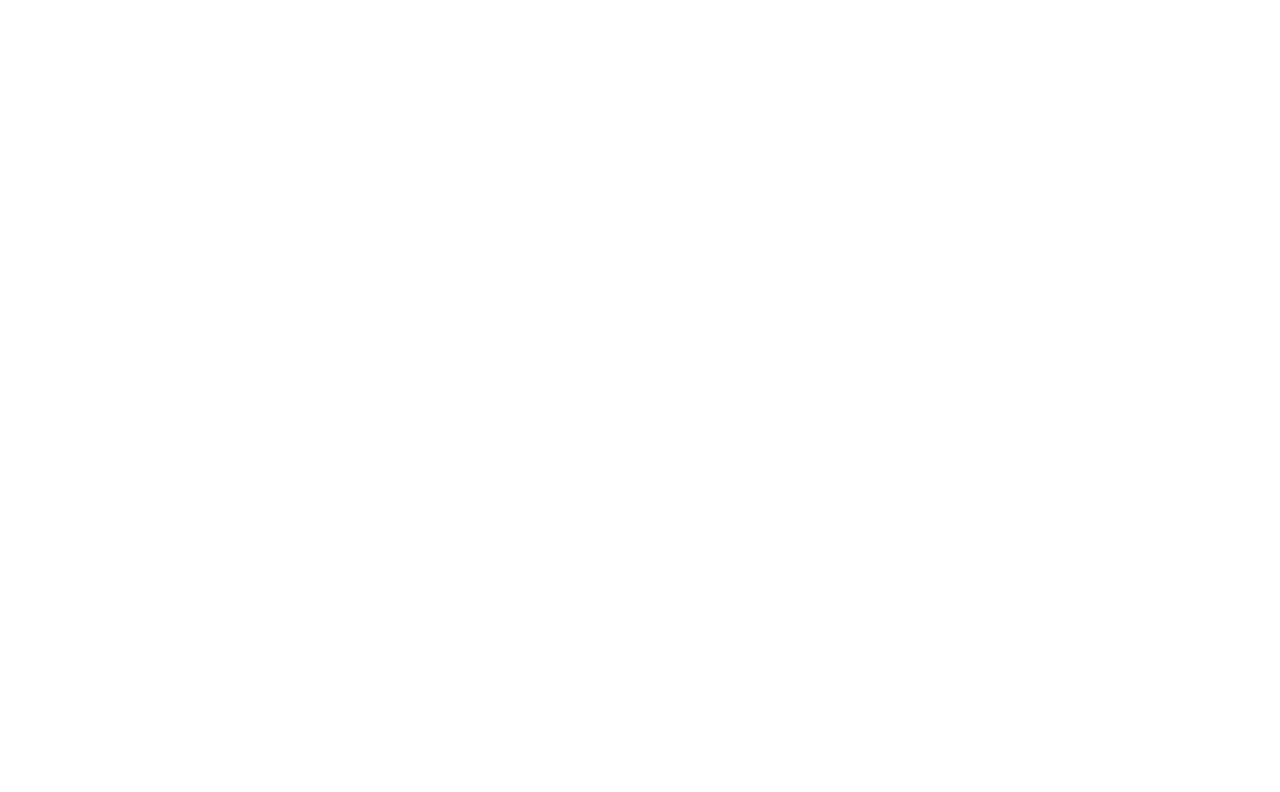
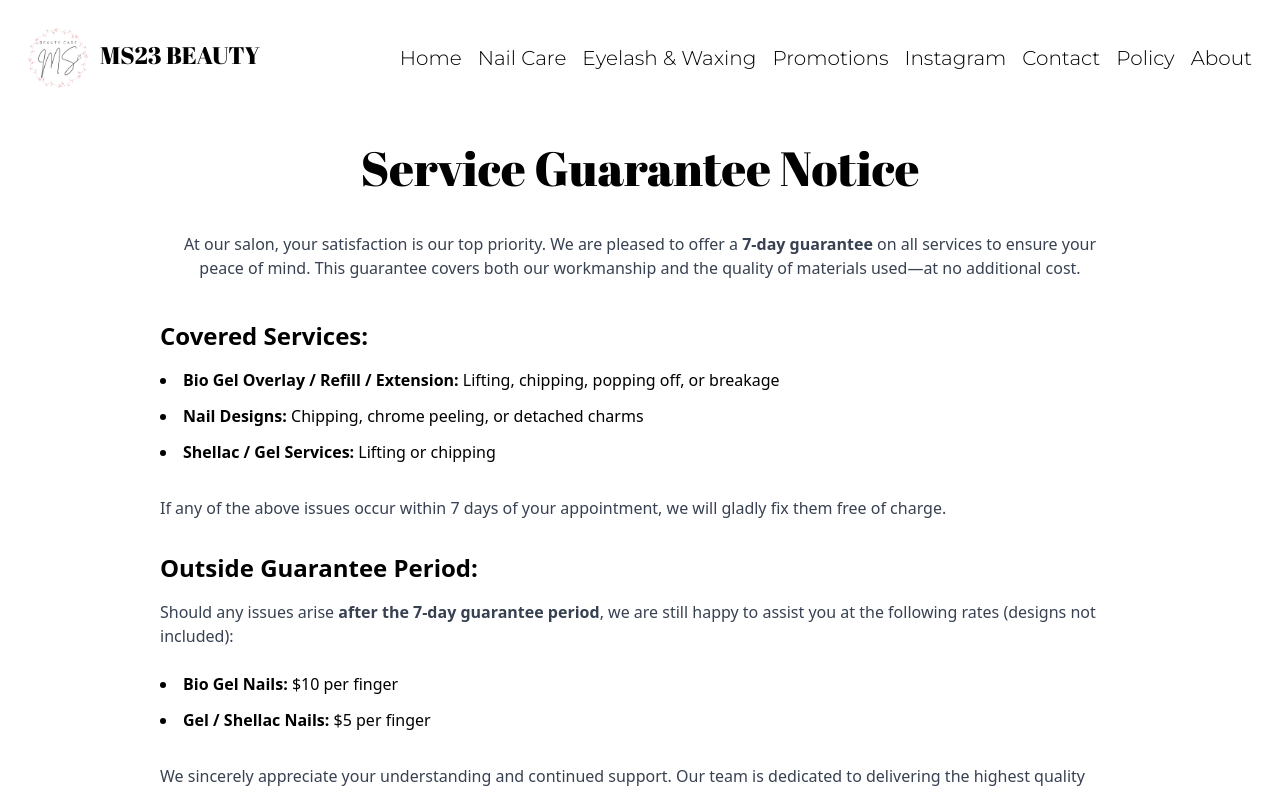
Before and after one commit to HenryPahn/MsBeauty23, a React (Vite) app in the folder MS23BEAUTY/: page /policy in a window 1280 px wide. Before the commit this address had no page. Shown: the top 792 px of the page. Built offline with nearby package versions, Linux system fonts and the light colour scheme.

Commit message:
Add policy page

```diff
--- /dev/null
+++ b/MS23BEAUTY/src/Policy.jsx
@@ -0,0 +1,45 @@
+import Navbar from "./components/Navbar"
+import Footer from "./components/Footer"
+
+export default function Policy() {
+    return (
+        <div className="flex flex-col min-h-screen">
+          <Navbar />
+          <main className="flex-grow">
+            <section className="py-12 mt-20 md:mt-24">
+              <div className="max-w-5xl mx-auto px-4 sm:px-6 lg:px-8">
+                <h1 className="text-4xl md:text-5xl text-center font-Abril_Fatface mb-10">Service Guarantee Notice</h1>
+
+                <p className="text-center text-gray-700 mb-10">At our salon, your satisfaction is our top priority. We are pleased to offer a <span className="font-semibold">7-day guarantee</span> on all services to ensure your peace of mind. This guarantee covers both our workmanship and the quality of materials used—at no additional cost.</p>
+
+                <div className="space-y-8">
+                  <div>
+                    <h2 className="text-2xl font-bold mb-4">Covered Services:</h2>
+                    <ul className="list-disc list-inside space-y-3">
+                      <li><span className="font-semibold">Bio Gel Overlay / Refill / Extension:</span> Lifting, chipping, popping off, or breakage</li>
+                      <li><span className="font-semibold">Nail Designs:</span> Chipping, chrome peeling, or detached charms</li>
+                      <li><span className="font-semibold">Shellac / Gel Services:</span> Lifting or chipping</li>
+                    </ul>
+                  </div>
+
+                  <p className="text-gray-700">If any of the above issues occur within 7 days of your appointment, we will gladly fix them free of charge.</p>
+
+                  <div>
+                    <h2 className="text-2xl font-bold mb-4">Outside Guarantee Period:</h2>
+                    <p className="text-gray-700 mb-6">Should any issues arise <span className="font-semibold">after the 7-day guarantee period</span>, we are still happy to assist you at the following rates (designs not included):</p>
+                    <ul className="list-disc list-inside space-y-3">
+                      <li><span className="font-semibold">Bio Gel Nails:</span> $10 per finger</li>
+                      <li><span className="font-semibold">Gel / Shellac Nails:</span> $5 per finger</li>
+                    </ul>
+                  </div>
+
+                  <p className="text-gray-700">We sincerely appreciate your understanding and continued support. Our team is dedicated to delivering the highest quality service and care.</p>
+                  <p className="text-gray-700">Thank you for choosing us!</p>
+                </div>
+              </div>
+            </section>
+          </main>
+          <Footer />
+        </div>
+      );
+}
--- a/MS23BEAUTY/src/components/Navbar.jsx
+++ b/MS23BEAUTY/src/components/Navbar.jsx
@@ -57,9 +57,6 @@
                     </a>
                 </li>
                 <li className='mx-2 my-1 md:my-0'>
-                    <a href='/about' className={`hover-underline-animation text-xl duration-500 ${menuOpen ? 'text-black' : ''}`}>About</a>
-                </li>
-                <li className='mx-2 my-1 md:my-0'>
                     <a href='https://www.instagram.com/ms23beauty/' target="_blank" className={`hover-underline-animation text-xl duration-500 ${menuOpen ? 'text-black' : ''}`}>Instagram</a>
                 </li>
                 <li className='mx-2 my-1 md:my-0'>
@@ -70,6 +67,12 @@
                         Contact
                     </a>
                 </li>
+                <li className='mx-2 my-1 md:my-0'>
+                    <a href='/policy' className={`hover-underline-animation text-xl duration-500 ${menuOpen ? 'text-black' : ''}`}>Policy</a>
+                </li>
+                <li className='mx-2 my-1 md:my-0'>
+                    <a href='/about' className={`hover-underline-animation text-xl duration-500 ${menuOpen ? 'text-black' : ''}`}>About</a>
+                </li>
             </ul>
         </nav>
     );
--- a/MS23BEAUTY/src/main.jsx
+++ b/MS23BEAUTY/src/main.jsx
@@ -8,6 +8,7 @@
 import Nails from './Nails';
 import Eyelash_Waxing from './Eyelash-Waxing';
 import Contact from './Contact';
+import Policy from './Policy';
 import "./assets/css/index.css"
 
 ReactDOM.createRoot(document.getElementById('root')).render(
@@ -21,6 +22,7 @@
         <Route path="/eyelash-waxing" element={<Eyelash_Waxing />} />
         <Route path="/contact" element={<Contact />} />
         <Route path="/promotion" element={<Promotion />} />
+        <Route path="/policy" element={<Policy />} />
       </Routes>
     </Router>
   </React.StrictMode>
```
